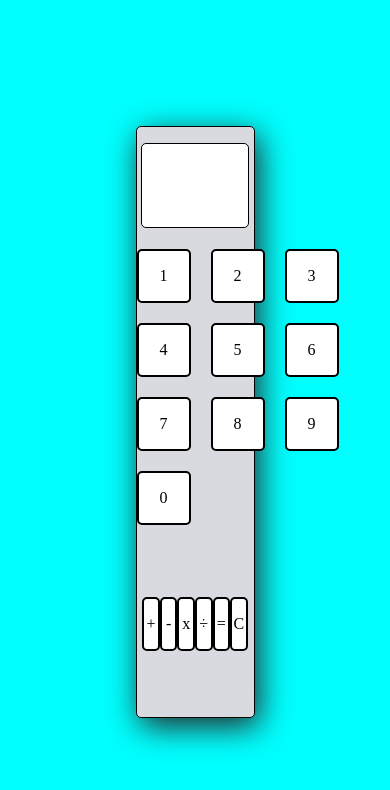
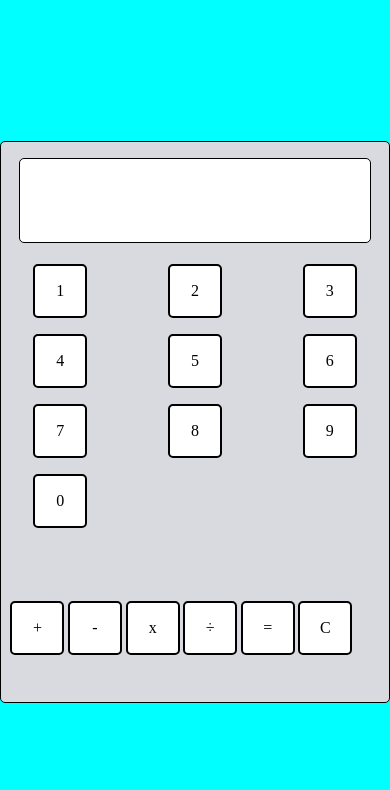
Before and after one commit to RafaelBerger/calculadora, a plain HTML site: page index.html in a window 390 px wide. Drawn offline with Linux system fonts and the light colour scheme.

Commit message:
responsividade

```diff
--- a/javascript.js
+++ b/javascript.js
@@ -101,7 +101,6 @@ const opIgual = document
   .getElementById("op-igual")
   .addEventListener("click", () => {
     dadosConta.push(Number(visor2.innerHTML));
-    console.log(dadosConta);
 
     if (visorOp.innerHTML == "+") {
       visorResultado.innerHTML = dadosConta.reduce((a, b) => a + b);
--- a/style.css
+++ b/style.css
@@ -10,13 +10,11 @@ body {
 }
 
 #corpo {
-  width: 30%;
-  height: 70%;
+  width: 30rem;
+  height: 35rem;
   border: solid black 1px;
   border-radius: 5px;
   background-color: #d9dadf;
-
-  box-shadow: 1vw 1vh 2rem #252525;
 }
 
 #visor {
@@ -82,10 +80,8 @@ body {
 #corpo-numeros {
   display: grid;
   width: 100%;
-  grid-template-areas: "teste teste teste";
   grid-template-columns: 1fr 1fr 1fr;
-  grid-template-rows: 1fr 1fr 1fr;
-  grid-gap: 20px;
+  gap: 1rem;
   justify-items: center;
   align-items: center;
 }
@@ -133,3 +129,10 @@ body {
   align-items: flex-start;
   border-radius: 5px;
 }
+
+@media screen and (max-width: 570px) {
+  #corpo {
+    width: 28rem;
+    height: 35rem;
+  }
+}
```
